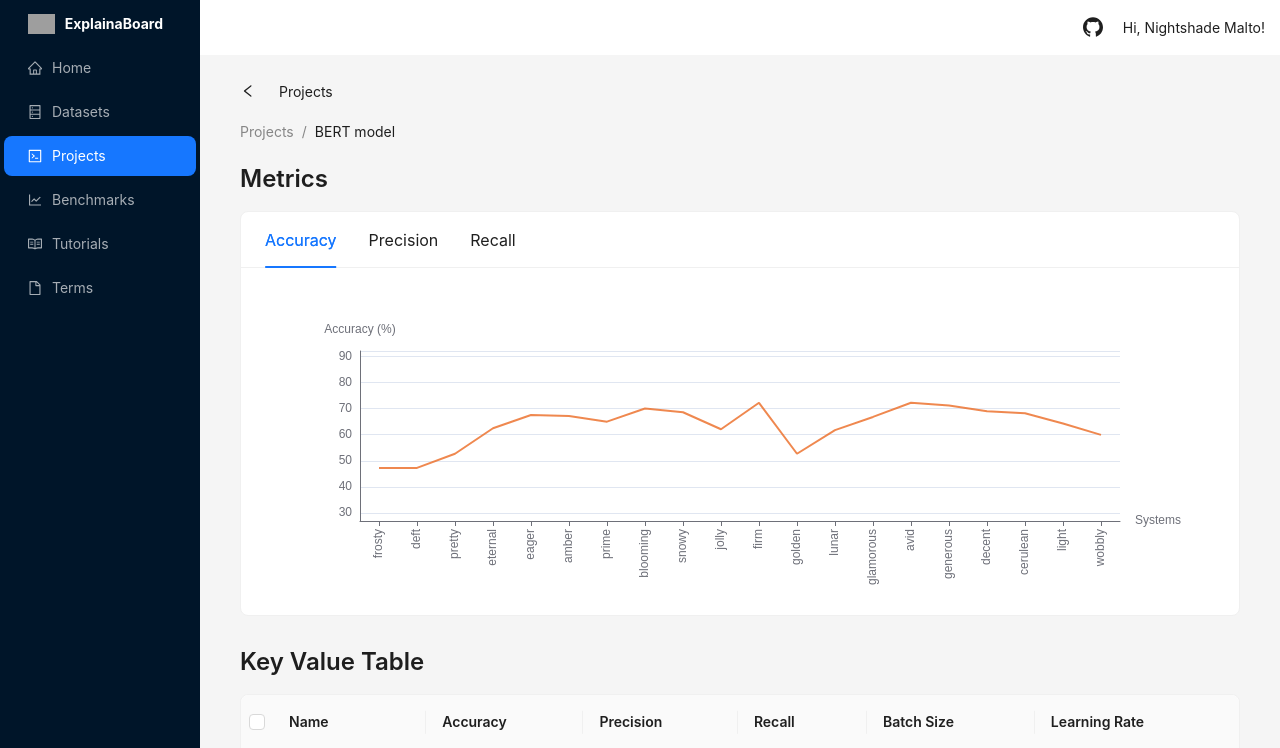
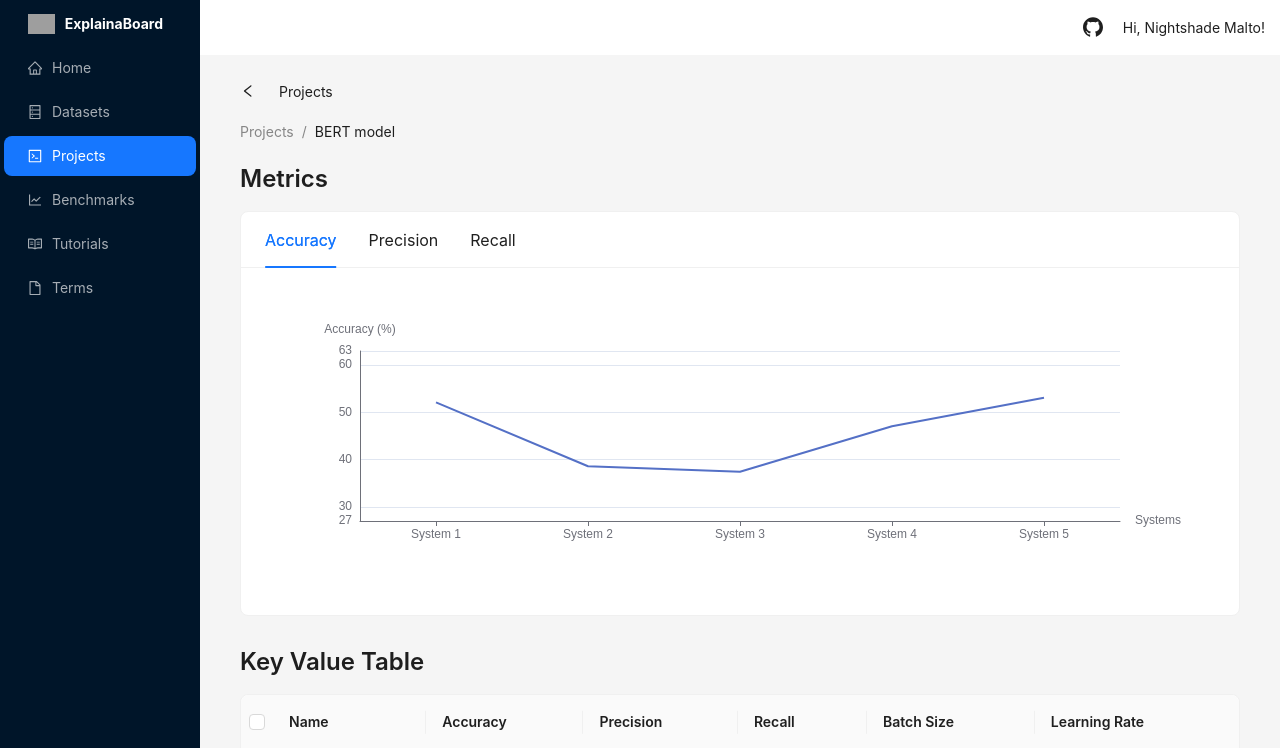
Before and after one commit to ta211/explainaboard_capstone, a React (Create React App) app: page / in a window 1280 px wide. Shown: the top 748 px of the page. Built offline with nearby package versions, Linux system fonts and the light colour scheme; grey boxes are pictures that could not be loaded.

Commit message:
ProjectOverview + LineGraph: now the metrics overview is not hardcoded

```diff
--- a/src/components/graphs/LineGraph.js
+++ b/src/components/graphs/LineGraph.js
@@ -1,33 +1,25 @@
-import ReactECharts from 'echarts-for-react';
+import ReactECharts from "echarts-for-react";
 
-let accs = [0.4729,0.4729,0.5271,0.6245,0.6751,0.6715,0.6498,0.7004,0.6859,0.6209,0.722,0.5271,0.6173,0.6679,0.722,0.7112,0.6895,0.6823,0.6426,0.5993];
-let acc_percentages = []
-for (let i=0; i < accs.length; i++) {
-  acc_percentages.push(accs[i] * 100)
-}
-let batch_sizes = [8,32,64,8,16,128,8,16,32,128,64,16,128,32,64,8,16,32,64,128];
-let learning_rates = [3.00E-04,3.00E-04,3.00E-04,1.00E-04,1.00E-04,1.00E-04,5.00E-05,5.00E-05,5.00E-05,3.00E-04,5.00E-05,3.00E-04,5.00E-05,1.00E-04,1.00E-04,3.00E-05,3.00E-05,3.00E-05,3.00E-05,3.00E-05]
-let names = ["frosty-sweep-6","deft-sweep-8","pretty-sweep-9","eternal-sweep-16","eager-sweep-17","amber-sweep-20","prime-sweep-26","blooming-sweep-27","snowy-sweep-28","jolly-sweep-29","firm-sweep-29","golden-sweep-30","lunar-sweep-30","glamorous-sweep-31","avid-sweep-32","generous-sweep-36","decent-sweep-37","cerulean-sweep-38","light-sweep-39","wobbly-sweep-40"]
-let names_no_num = [];
-for (let i=0; i < names.length; i++) {
-  let name = names[i];
-  names_no_num.push(name.split("-")[0]);
-}
-
-// Accuracy vs names Summary
-let acc_v_names_options = {
+export default function LineGraph({
+    xAxis_data,
+    xAxis_name,
+    yAxis_data,
+    yAxis_name,
+    width = "1000px",
+}) {
+    const option = {
         title:{
             left: 'center',
             text: ''
         },
         tooltip: {
-    trigger: 'axis'
+            trigger: 'axis',
         },
         xAxis:{
-    data: names_no_num,
-    name: 'Systems',
+            data: xAxis_data,
+            name: xAxis_name,
             axisLabel: {
-      rotate: 90,
+                // rotate: 90,
             },
             axisLine: {
                 show: true,
@@ -38,12 +30,12 @@ let acc_v_names_options = {
             }
         },
         yAxis:{
-    name: 'Accuracy (%)',
+            name: yAxis_name,
             min: function (value) {
-      return Math.round(value.min - 20);
+                return Math.round(Math.max(value.min - 10, 0));
             },
             max: function (value) {
-      return Math.round(Math.min(value.max + 20, 100));
+                return Math.round(Math.min(value.max + 10, 100));
             },
             axisLine: {
                 show: true,
@@ -56,168 +48,20 @@ let acc_v_names_options = {
         },
         series:[{
             type: 'line',
-    id: 'acc',
-    name: 'accuracy',
+            // id: 'acc',
+            name: yAxis_name,
             showSymbol: false,
-    data: acc_percentages,
+            data: yAxis_data,
             lineStyle: {
-      color: 'rgba(235,107,35,0.8)',
+                // color: 'rgba(235,107,35,0.8)',
             }
         }],
     };
 
-// Accuracy vs Batch Sizes
-let sorted_batches = [8, 16, 32, 64, 128];
-let avg_acc_percentages = [0, 0, 0, 0, 0];
-for (let i=0; i<acc_percentages.length; i++) {
-  avg_acc_percentages[Math.log2(batch_sizes[i])-3] += acc_percentages[i];
-}
-for (let i=0; i<5; i++) {
-  avg_acc_percentages[i] /= 4;
-}
-let acc_v_batchsize_options = {
-  title:{
-    left: 'center',
-    text: ''
-  },
-  tooltip: {
-    trigger: 'axis'
-  },
-  xAxis:{
-    data: sorted_batches,
-    name: 'Batch Size',
-    nameGap: 0,
-    nameTextStyle: {
-      align: 'right',
-      verticalAlign: 'top',
-      padding: [30, 0, 0, 0],
-    },
-    axisLine: {
-      show: true,
-    },
-    axisTick: {
-      show: true,
-      alignWithLabel: true,
-    }
-  },
-  yAxis:{
-    name: 'Accuracy (%)',
-    min: function (value) {
-      return Math.round(value.min - 20);
-    },
-    max: function (value) {
-      return Math.round(Math.min(value.max + 20, 100));
-    },
-    axisLine: {
-      show: true,
-    }
-  },
-  grid: {
-    // tooltip: {
-    //   formatter: '{c}',
-    // }
-  },
-  series:[{
-    type: 'line',
-    id: 'acc',
-    name: 'accuracy',
-    showSymbol: false,
-    data: avg_acc_percentages,
-    lineStyle: {
-      color: 'rgba(235,107,35,0.8)',
-    }
-  }],
-};
-
-// Accuracy vs Learning Rates
-let sorted_lrs = [3E-5, 5E-5, 1E-4, 3E-4];
-let avg_by_lr_acc_percentages = [0, 0, 0, 0];
-for (let i=0; i<acc_percentages.length; i++) {
-  avg_by_lr_acc_percentages[sorted_lrs.indexOf(learning_rates[i])] += acc_percentages[i];
-}
-for (let i=0; i<4; i++) {
-  avg_by_lr_acc_percentages[i] /= 5;
-}
-let acc_v_lr_options = {
-  title:{
-    left: 'center',
-    text: ''
-  },
-  tooltip: {
-    trigger: 'axis'
-  },
-  xAxis:{
-    data: sorted_lrs,
-    name: 'Learning Rates',
-    nameGap: 0,
-    nameTextStyle: {
-      align: 'right',
-      verticalAlign: 'top',
-      padding: [30, 0, 0, 0],
-    },
-    axisLine: {
-      show: true,
-    },
-    axisTick: {
-      show: true,
-      alignWithLabel: true,
-    }
-  },
-  yAxis:{
-    name: 'Accuracy (%)',
-    min: function (value) {
-      return Math.round(value.min - 20);
-    },
-    max: function (value) {
-      return Math.round(Math.min(value.max + 20, 100));
-    },
-    axisLine: {
-      show: true,
-    }
-  },
-  grid: {
-    // tooltip: {
-    //   formatter: '{c}',
-    // }
-  },
-  series:[{
-    type: 'line',
-    id: 'acc',
-    name: 'accuracy',
-    showSymbol: false,
-    data: avg_by_lr_acc_percentages,
-    lineStyle: {
-      color: 'rgba(235,107,35,0.8)',
-    }
-  }],
-};
-
-export function MetricsOverview() {
     return (
-    <ReactECharts option={acc_v_names_options} style={{ width: '100%', margin: '0 auto' }} />
+        <ReactECharts
+            option={option}
+            style={{width: {width}, margin: '0 auto'}}
+        />
     )
 }
-
-export function AccuracyBatchsizeView() {
-  return (
-    <ReactECharts option={acc_v_batchsize_options} style={{ width: '100%', margin: '0 auto' }} />
-  )
-}
-
-export function AccuracyLearningRateView() {
-  return (
-    <ReactECharts option={acc_v_lr_options} style={{ width: '100%', margin: '0 auto' }} />
-  )
-}
-
-export default function LineGraph(props) {
-    return (
-    <>
-        <ReactECharts option={acc_v_names_options} style={{ width: '1000px', margin: '0 auto' }} />
-        <div style={{ display: 'flex', justifyContent: 'center' }}>
-            <ReactECharts option={acc_v_batchsize_options} style={{ width: '400px' }} />
-            <ReactECharts option={acc_v_lr_options} style={{ width: '400px' }} />
-        </div>
-    </>
-    )
-}
--- a/src/pages/project-overview/ProjectOverview.js
+++ b/src/pages/project-overview/ProjectOverview.js
@@ -9,8 +9,11 @@ import ThumbsUp from "../../img/ThumbsUp.svg";
 import ThumbsDown from "../../img/ThumbsDown.svg";
 
 import SiderLayout from "../../components/sider-layout/SiderLayout";
-import { MetricsOverview, AccuracyBatchsizeView, AccuracyLearningRateView } from "../../components/graphs/LineGraph";
+import LineGraph from "../../components/graphs/LineGraph";
+import { MetricsOverview, AccuracyBatchsizeView, AccuracyLearningRateView } from "../../components/graphs/HardcodedGraphs";
 import MetadataTable from "../../components/graphs/MetadataTable";
+
+import { systems } from  "../../data/data";
 
 import "./ProjectOverview.css";
 
@@ -30,6 +33,8 @@ const metricsTabList = [
 ];
 
 export default function ProjectOverview(props) {
+    const [metric, setMetric] = useState("accuracy");
+
     return (
         <SiderLayout>
             <Space.Compact className="project-overview" direction="vertical" align="start" block>
@@ -48,9 +53,16 @@ export default function ProjectOverview(props) {
                 <Typography.Title level={1} className="metrics-title">Metrics</Typography.Title>
                 <Card
                     tabList={metricsTabList}
-                    activeTabKey={metricsTabList[0].key}
+                    activeTabKey={metric}
+                    onTabChange={metric_key => setMetric(metric_key)}
                 >
-                    <MetricsOverview />
+                    {/* <MetricsOverview /> */}
+                    <LineGraph
+                        xAxis_data={[...Array(5).keys()].map(id => `System ${id+1}`)}
+                        xAxis_name="Systems"
+                        yAxis_data={systems.map(system => system[metric]*100)}
+                        yAxis_name={metric[0].toUpperCase() + metric.substring(1) + " (%)"}
+                    />
                 </Card>
 
                 <Typography.Title level={1}>Key Value Table</Typography.Title>
```
Lines whose indentation alone changed are shown as unchanged.
